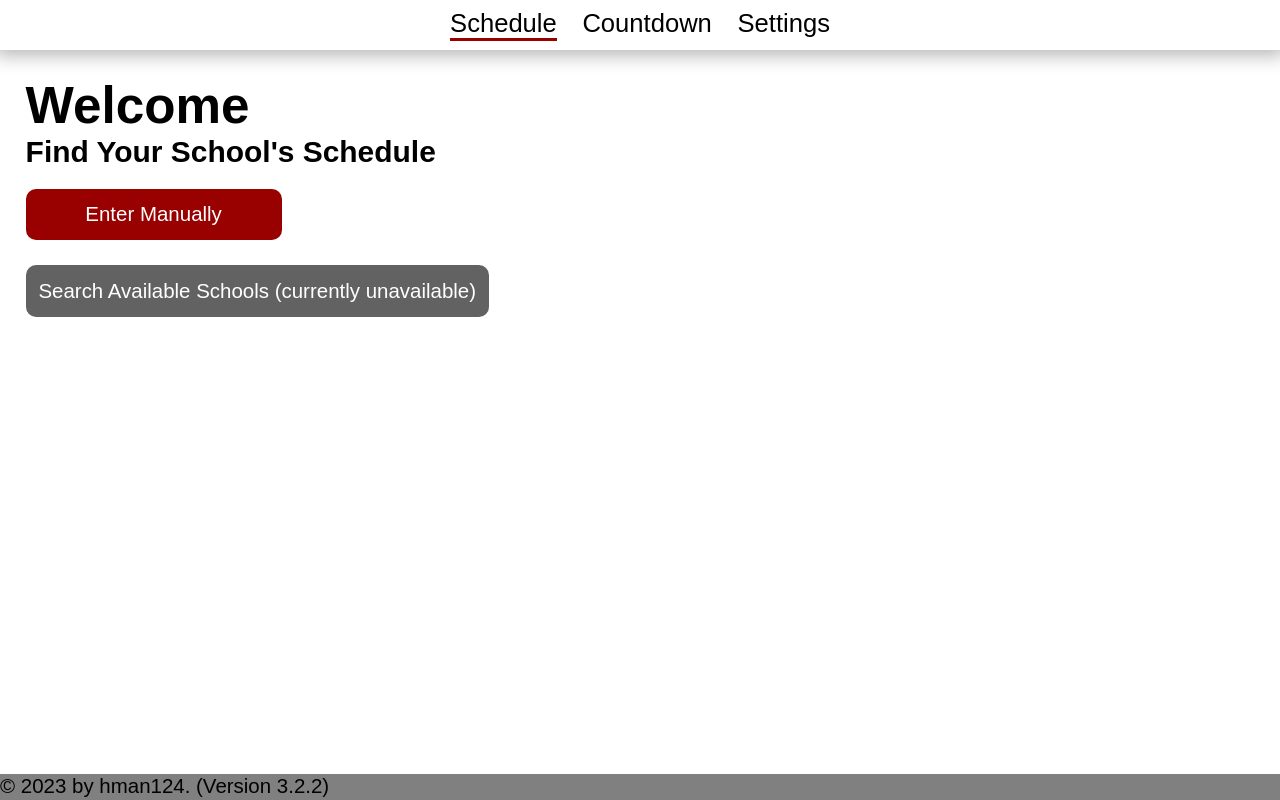
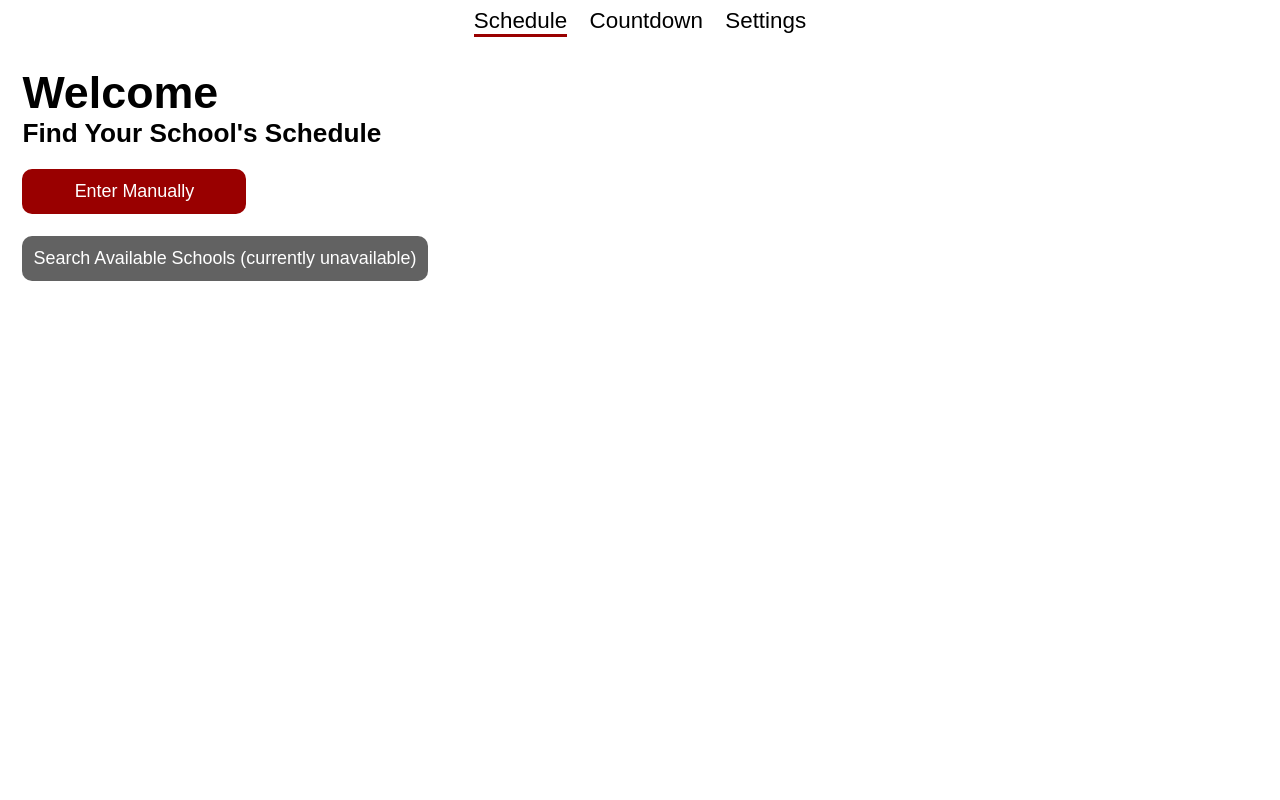
Before and after one commit to hman124/bell-countdown, a React (Vite) app: page / in a window 1280 px wide. Built offline with nearby package versions, Linux system fonts and the light colour scheme; a web font is replaced by a local one.

Commit message:
updating styles

```diff
--- a/src/components/BellCountdown.jsx
+++ b/src/components/BellCountdown.jsx
@@ -224,7 +224,7 @@ class BellCountdown extends React.Component {
         <h1>{this.state.clock}</h1>
         {this.state.countdown.school ? (
           <>
-            <span>{this.state.schedule.name}</span>
+            <span>{this.state.schedule?.name}</span>
             <div className="counters-container">
               <div className="progressbar-container">
                 <CircularProgressbar
@@ -247,17 +247,9 @@ class BellCountdown extends React.Component {
             </div>
             <p><i className="fa fa-clock"></i> {to12hrTime(this.state.countdown.start)} - {to12hrTime(this.state.countdown.end)}</p>
             <p><i className="fa fa-chalkboard"></i> {this.state.countdown.current}</p>
-            {this.state.countdown.next ? (
+            {this.state.countdown.next &&
               <p><i className="fa fa-angles-right"></i> {this.state.countdown.next}</p>
-            ) : null}
-          </>
-        ) : (
-          <>
-            <h1>No School Right Now</h1>
-            <p>{this.state.countdown.reason}</p>
-          </>
-        )}
-
+            }
             {this.state.schedule && (
               <>
                 <p>
@@ -273,6 +265,15 @@ class BellCountdown extends React.Component {
                     <span className="underline">view schedule</span>
                   </a>
                 </p>
+              </>
+            )}
+          </>
+        ) : (
+          <>
+
+            <p>{this.state.countdown.reason}</p>
+           </>
+        )}
 
         {this.state.schedulemodal &&
           <Modal
@@ -303,8 +304,8 @@ class BellCountdown extends React.Component {
               </tbody>
             </table>
           </Modal>}
-          </>
-        )}
+
+
 
         {/* {this.props.lunch && <p><i className="fa fa-hamburger"></i> {config.schedule.lunches[this.props.lunch].name} Lunch</p>} */}
       </div>
--- a/src/index.jsx
+++ b/src/index.jsx
@@ -44,7 +44,8 @@ class App extends React.Component {
       lunch: this.lunch || null,
       scheduleFile: null,
       settingsPage: null,
-      installPrompt: null
+      installPrompt: null,
+      scrolledTop: true
     };
 
     //pages for nav
@@ -144,6 +145,15 @@ class App extends React.Component {
         this.setState({ installPrompt: event });
       });
     }
+
+    window.addEventListener("scroll", () => {
+      const isAtTop = window.scrollY === 0;
+      console.log(isAtTop);
+
+      this.setState({
+        scrolledTop: isAtTop
+      })
+    });
   }
 
   setCountdownList(obj) {
@@ -214,7 +224,7 @@ class App extends React.Component {
   render() {
     return (
       <>
-        <nav className="home-nav">
+        <nav className={"home-nav" + (this.state.scrolledTop ? "" : " shadow")}>
           <ul>
             {this.pages.map((x) => (
               <li
@@ -275,9 +285,9 @@ class App extends React.Component {
           {this.state.page == "updates" && <Updates />}
           {this.state.page == "lunchmenu" && <LunchMenu />}
         </main>
-        <footer>
+        {/* <footer>
           &copy; {new Date().getFullYear()} by hman124. (Version {this.version})
-        </footer>
+        </footer> */}
       </>
     );
   }
--- a/src/styles/index.css
+++ b/src/styles/index.css
@@ -17,9 +17,9 @@
 }
 
 :root {
-    font-size: 1.6rem;
-    --nav-height: 50px;
-    --footer-height: 1rem;
+    font-size: 2rem;
+    --nav-height: 2rem;
+    --footer-height: 0;
     --main-height: calc(100vh - (var(--nav-height) + var(--footer-height) + env(safe-area-inset-bottom)));
     --main-height: calc(100svh - (var(--nav-height) + var(--footer-height) + env(safe-area-inset-bottom)));
 
@@ -48,9 +48,17 @@ nav.home-nav {
     height: var(--nav-height);
     display: grid;
     place-items: center;
+    position: fixed;
+    top:0;
+    left:0;
+    z-index: 4;
+
+    background-color: var(--theme-background);
+    transition: box-shadow 0.3s;
+}
+
+nav.home-nav.shadow {
     box-shadow: 0px 0px 18px 5px rgba(0, 0, 0, 0.3);
-    position: relative;
-    z-index: 4;
 }
 
 nav.home-nav ul li {
@@ -82,10 +90,9 @@ nav.home-nav ul li.current::after {
 }
 
 main {
+    margin-top: var(--nav-height);
     height: var(--main-height);
     padding: 1rem;
-    padding-bottom: 0;
-    /* padding-right: 0; */
     overflow: auto;
 }
 
@@ -232,7 +239,7 @@ hr {
 
 .container.center {
     margin: auto;
-    width: min(800px, 100vw - 2rem);
+    width: min(20rem, 100vw - 2rem);
 }
 
 .oneline {
@@ -286,9 +293,15 @@ hr {
     }
 }
 
+@media (max-width: 1500px) or (max-height: 1000px) {
+    :root {
+        font-size: 1.4rem;
+    }
+}
+
 @media screen and (max-width: 1000px) {
-    body {
-        font-size: 0.8rem;
+    :root {
+        font-size: 1.2rem;
     }
 
     table {
```
Lines whose indentation alone changed are shown as unchanged.
